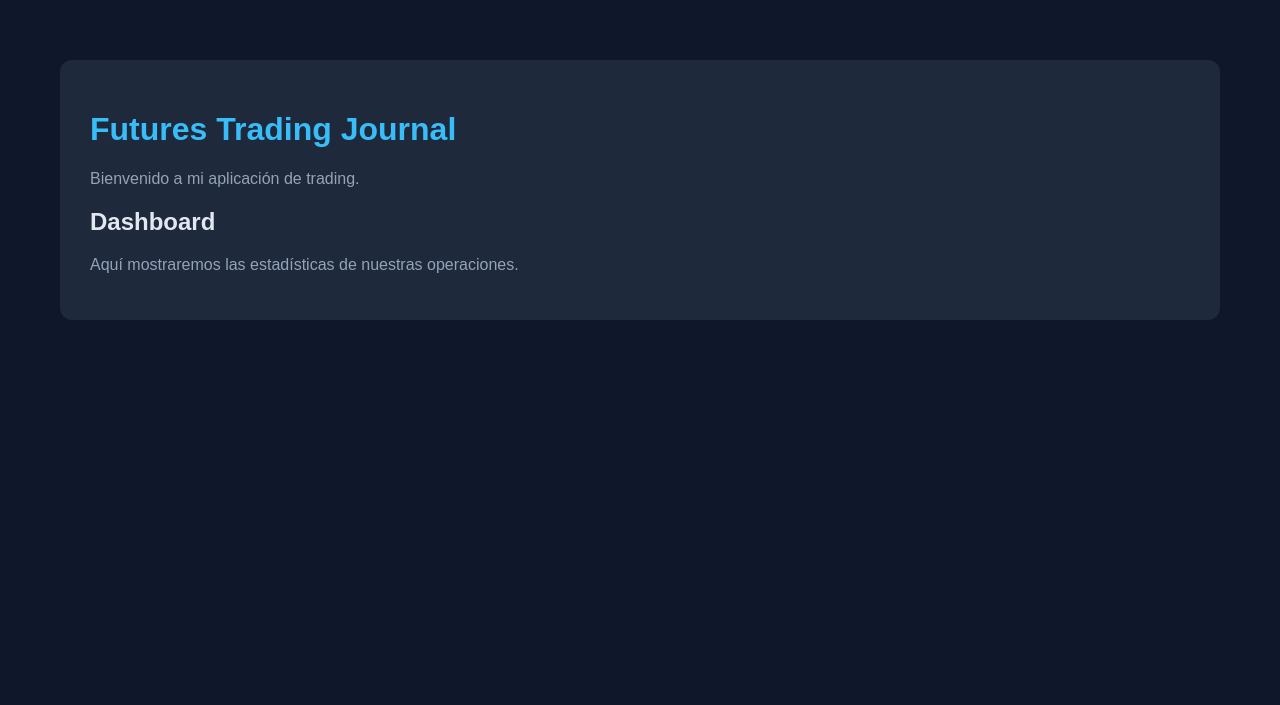
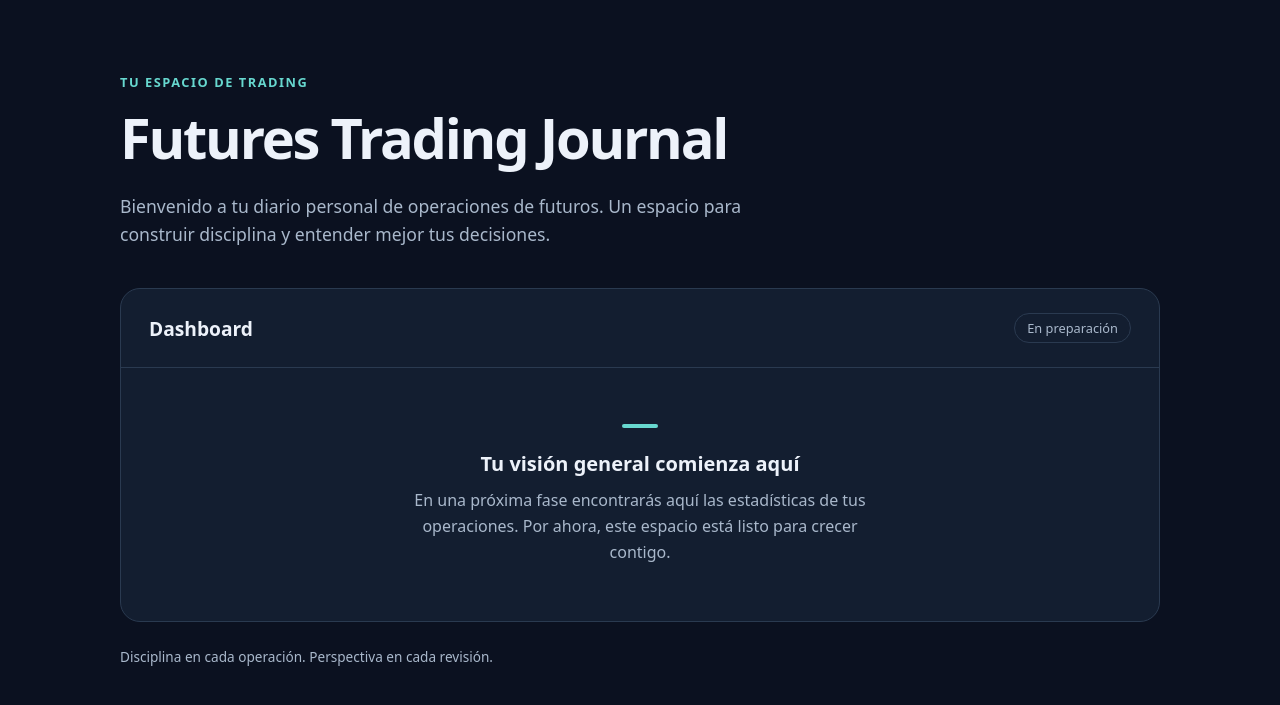
Before and after one commit to Gerard-Alexnder/futures-trading-journal, a Flask app: page / in a window 1280 px wide. Shown: the top 705 px of the page. Run offline with Flask 3, Linux system fonts and the light colour scheme.

Commit message:
Fase 1A: interfaz inicial Flask y documentacion

```diff
--- a/static/style.css
+++ b/static/style.css
@@ -1,27 +1,138 @@
+:root {
+    color-scheme: dark;
+    --fondo: #0b1120;
+    --superficie: #131e30;
+    --borde: #2a3a50;
+    --texto: #edf2fa;
+    --secundario: #a9b8cb;
+    --acento: #67d8cf;
+}
+
+* {
+    box-sizing: border-box;
+}
+
 body {
-    background-color: #0f172a;
-    color: #f8fafc;
-    font-family: Arial, sans-serif;
     margin: 0;
-    padding: 0;
+    background: var(--fondo);
+    color: var(--texto);
+    font-family: system-ui, -apple-system, BlinkMacSystemFont, "Segoe UI", sans-serif;
+    line-height: 1.6;
 }
 
 .contenedor {
-    max-width: 1100px;
-    margin: 60px auto;
-    padding: 30px;
-    background-color: #1e293b;
-    border-radius: 12px;
+    width: min(100% - 40px, 1040px);
+    margin: 0 auto;
+    padding: 72px 0 24px;
+}
+
+.bienvenida {
+    margin-bottom: 40px;
+}
+
+.etiqueta {
+    margin: 0 0 12px;
+    color: var(--acento);
+    font-size: 0.8rem;
+    font-weight: 700;
+    letter-spacing: 0.12em;
+    text-transform: uppercase;
+}
+
+h1, h2, h3 {
+    line-height: 1.2;
+    overflow-wrap: anywhere;
 }
 
 h1 {
-    color: #38bdf8;
+    margin: 0 0 20px;
+    font-size: clamp(2rem, 5vw, 3.5rem);
+    letter-spacing: -0.04em;
+}
+
+.introduccion {
+    max-width: 680px;
+    margin: 0;
+    color: var(--secundario);
+    font-size: 1.1rem;
+}
+
+.dashboard {
+    overflow: hidden;
+    border: 1px solid var(--borde);
+    border-radius: 20px;
+    background: var(--superficie);
+}
+
+.dashboard-encabezado {
+    display: flex;
+    flex-wrap: wrap;
+    align-items: center;
+    justify-content: space-between;
+    gap: 12px;
+    padding: 24px 28px;
+    border-bottom: 1px solid var(--borde);
 }
 
 h2 {
-    color: #e2e8f0;
+    margin: 0;
+    font-size: 1.2rem;
 }
 
-p {
-    color: #94a3b8;
+.estado {
+    padding: 4px 12px;
+    border: 1px solid var(--borde);
+    border-radius: 999px;
+    color: var(--secundario);
+    font-size: 0.8rem;
 }
+
+.estado-vacio {
+    padding: 56px 28px;
+    text-align: center;
+}
+
+.indicador {
+    display: block;
+    width: 36px;
+    height: 4px;
+    margin: 0 auto 24px;
+    border-radius: 4px;
+    background: var(--acento);
+}
+
+h3 {
+    margin: 0 0 12px;
+    font-size: 1.25rem;
+}
+
+.estado-vacio p {
+    max-width: 500px;
+    margin: 0 auto;
+    color: var(--secundario);
+}
+
+footer {
+    margin-top: 24px;
+    color: var(--secundario);
+    font-size: 0.85rem;
+}
+
+@media (max-width: 600px) {
+    .contenedor {
+        width: calc(100% - 32px);
+        padding-top: 40px;
+    }
+
+    .bienvenida {
+        margin-bottom: 28px;
+    }
+
+    .dashboard-encabezado {
+        padding: 20px;
+    }
+
+    .estado-vacio {
+        padding: 40px 20px;
+    }
+}
--- a/templates/index.html
+++ b/templates/index.html
@@ -3,24 +3,32 @@
 <head>
     <meta charset="UTF-8">
     <meta name="viewport" content="width=device-width, initial-scale=1.0">
+    <meta name="description" content="Tu espacio personal para organizar y analizar operaciones de futuros.">
+    <title>Futures Trading Journal</title>
+    <link rel="stylesheet" href="{{ url_for('static', filename='style.css') }}">
+</head>
+<body>
+    <main class="contenedor">
+        <header class="bienvenida">
+            <p class="etiqueta">Tu espacio de trading</p>
+            <h1>Futures Trading Journal</h1>
+            <p class="introduccion">Bienvenido a tu diario personal de operaciones de futuros. Un espacio para construir disciplina y entender mejor tus decisiones.</p>
+        </header>
 
-    <title>Futures Trading Journal</title>
-
-    <link rel="stylesheet"
-          href="{{ url_for('static', filename='style.css') }}">
-</head>
-
-<body>
-
-    <div class="contenedor">
-        <h1>Futures Trading Journal</h1>
-
-        <p>Bienvenido a mi aplicación de trading.</p>
-
-        <h2>Dashboard</h2>
-
-        <p>Aquí mostraremos las estadísticas de nuestras operaciones.</p>
-    </div>
-
+        <section class="dashboard" aria-labelledby="dashboard-titulo">
+            <div class="dashboard-encabezado">
+                <h2 id="dashboard-titulo">Dashboard</h2>
+                <span class="estado">En preparación</span>
+            </div>
+            <div class="estado-vacio">
+                <span class="indicador" aria-hidden="true"></span>
+                <h3>Tu visión general comienza aquí</h3>
+                <p>En una próxima fase encontrarás aquí las estadísticas de tus operaciones. Por ahora, este espacio está listo para crecer contigo.</p>
+            </div>
+        </section>
+        <footer>
+            <p>Disciplina en cada operación. Perspectiva en cada revisión.</p>
+        </footer>
+    </main>
 </body>
 </html>
```
Also changed, not shown: README.md.
